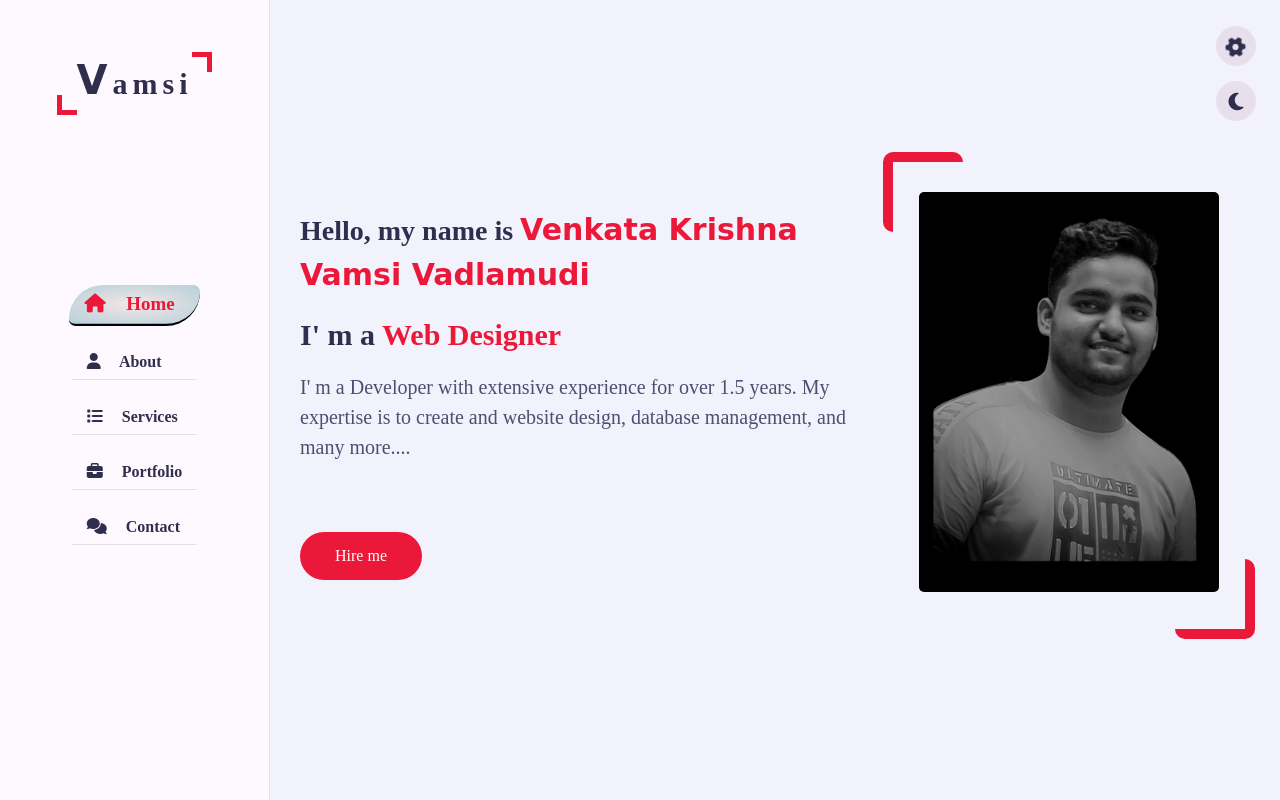
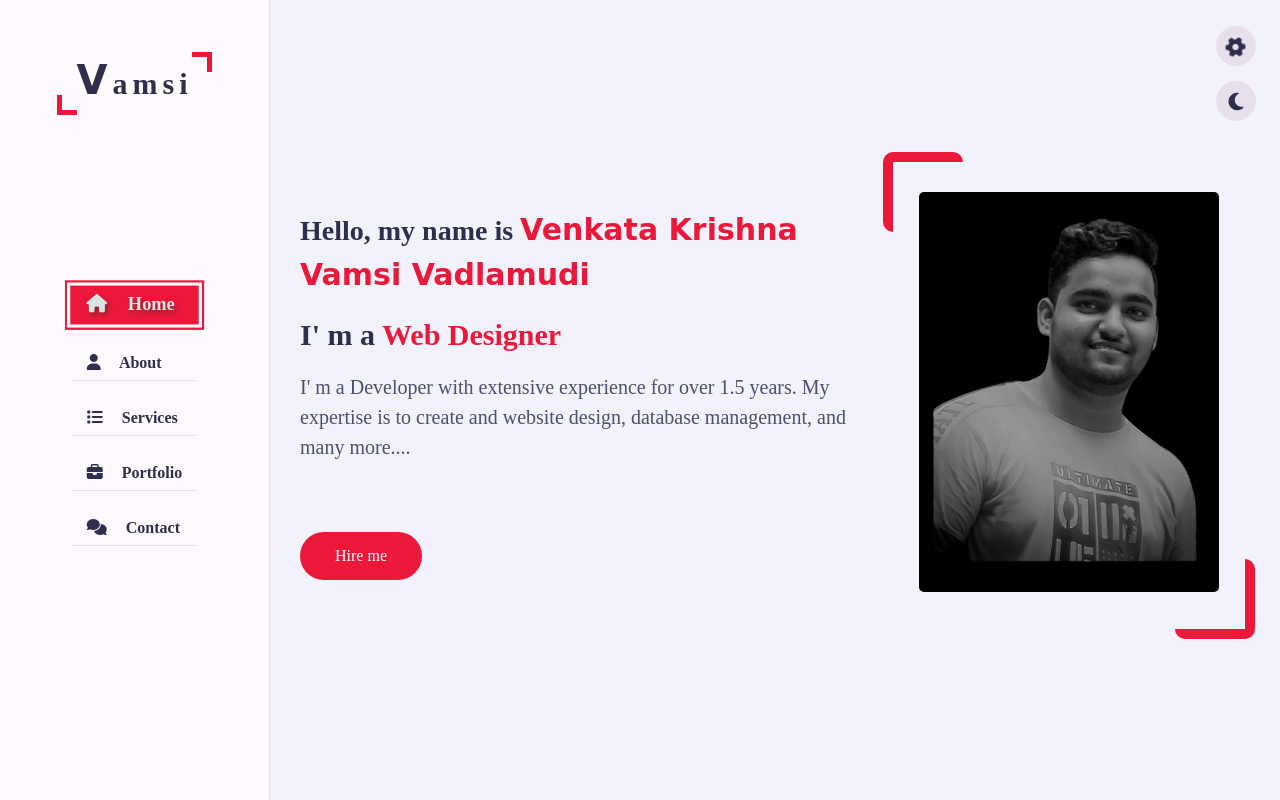
Before and after one commit to KRISHNA-VAMSI-VADLAMUDI/Vamsi_Portfolio, a plain HTML site: page index.html in a window 1280 px wide. In both pictures the pointer is over the link "Home". Shown: the top 800 px of the page. Drawn offline with Linux system fonts and the light colour scheme; a web font is replaced by a local one.

Commit message:
Update style.css

```diff
--- a/style.css
+++ b/style.css
@@ -270,19 +270,17 @@ ul
 {
     margin-right: 15px ;
 }
-.nav li a:hover
-{
-    text-shadow: #504e70;
-    color: var(--skin-color);
-    font-size: 18px;
-    /* opacity: .2; */
-    transition: .2s;
-    /* filter: blur(1px); */
-    transform: scale(1.05);
-    background-image: radial-gradient(rgb(245, 230, 230),rgb(180, 208, 218));
-    border-radius: 50px 10px 50px 10px;
-    border-color: black;
-    border-width: 2px;
+.nav li a:hover {
+    text-shadow: 2px 2px 4px rgba(50, 50, 50, 0.5); /* Soft dark shadow */
+    color: #dbe3e3; /* white text color */
+    font-weight: bold;
+    font-size: 17px;
+    transition: transform 0.8s ease-in-out, background-color 0.2s;
+    transform: scale(1.08) rotateY(360deg);
+    background: var(--skin-color); /* skin color */
+    border: 3px solid white ; /* Medium-dark border */
+    outline: 2px   solid var(--skin-color);
+
 }
 /* ------------------------------------------------------------------------------------------------- */
 /* home */
```
